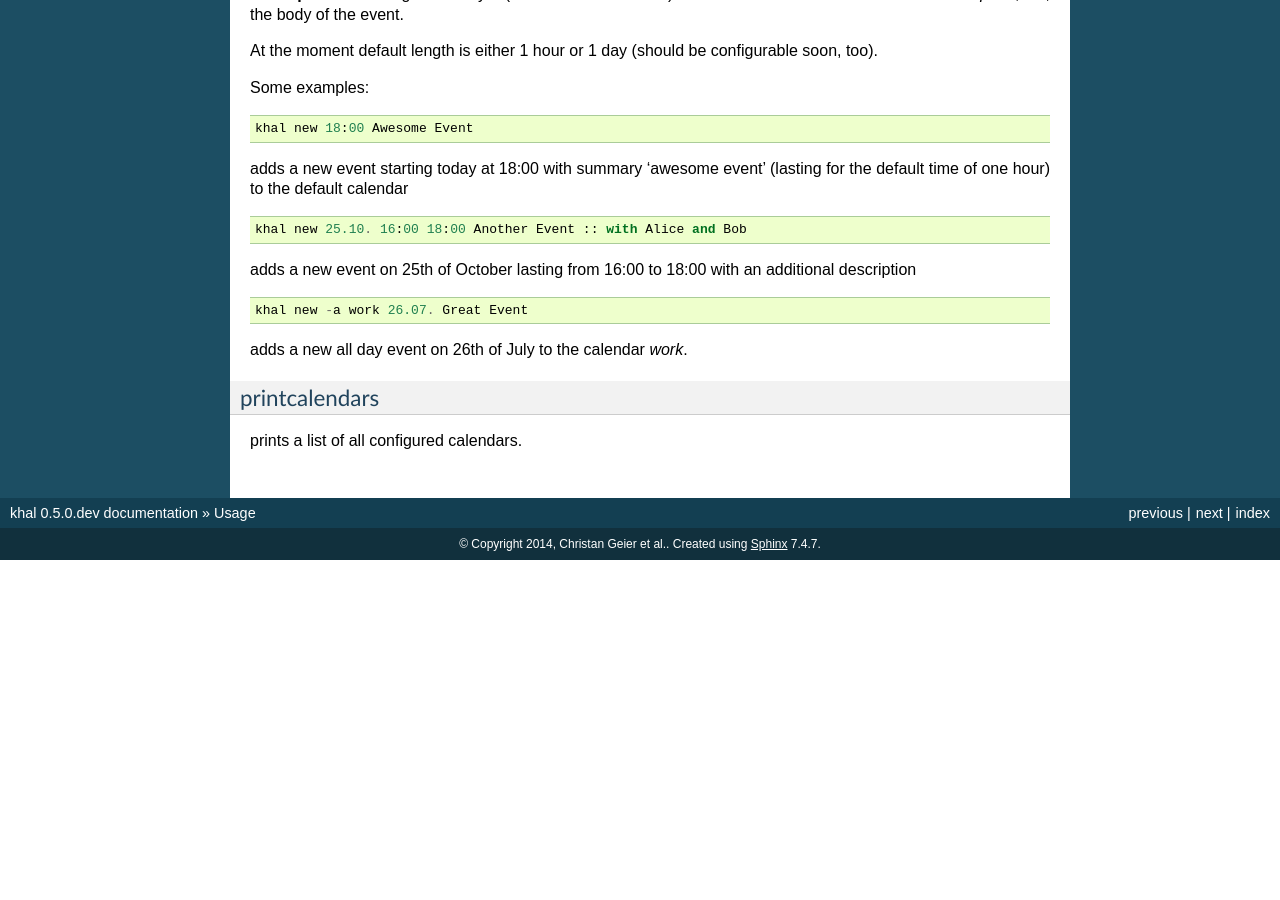
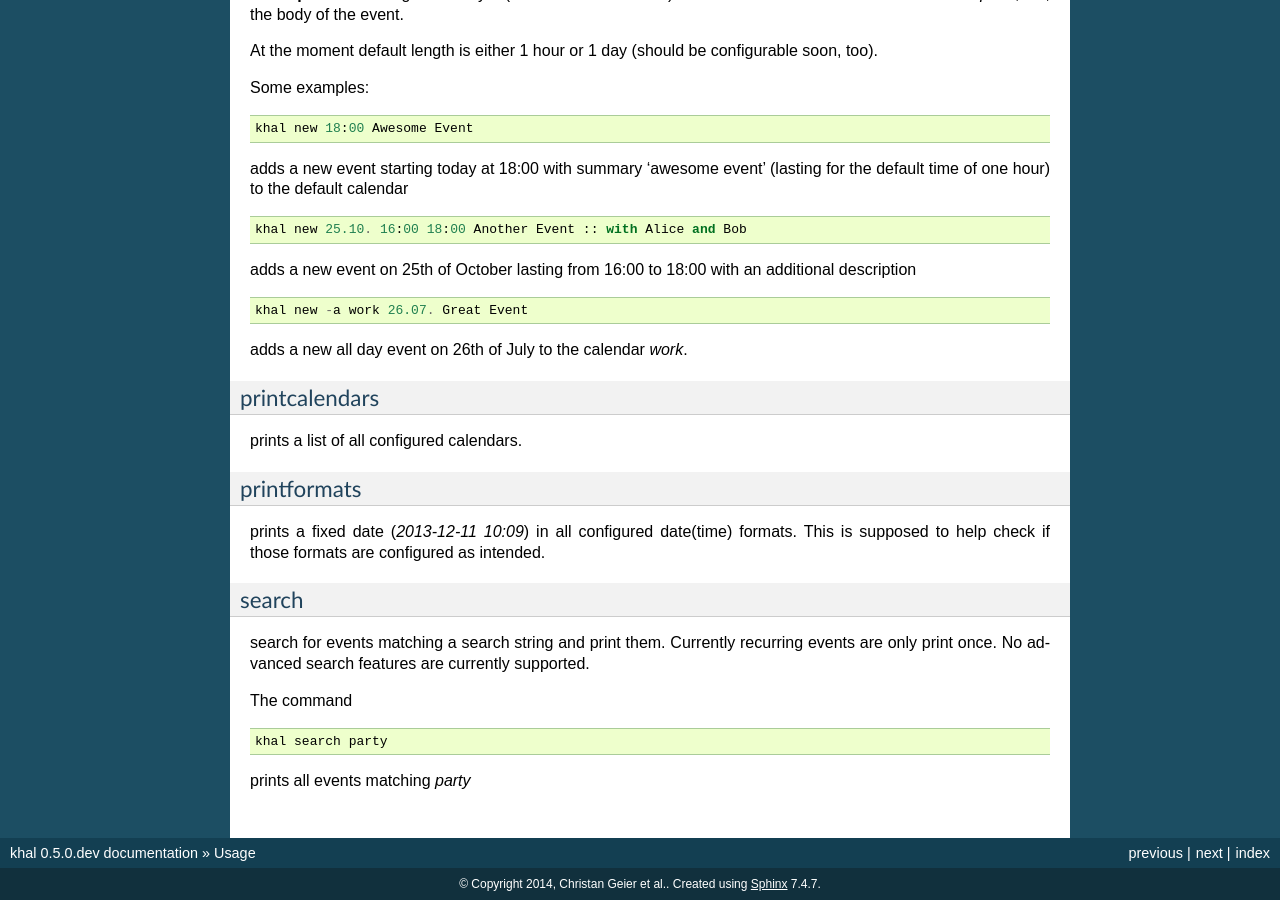
Before and after one commit to pimutils/khal, a Sphinx documentation site: the page built from doc/source/usage.rst, in a window 1280 px wide and 900 px high, scrolled down 2009 px. Built offline with Sphinx 7.4.7, drawn with Linux system fonts in a browser that asks for light colours; before the commit the page ends 2569 px from its top, so only the background shows below that; some of the changed text lies outside the part shown.

Commit message:
document new commands

```diff
--- a/doc/source/usage.rst
+++ b/doc/source/usage.rst
@@ -1,11 +1,12 @@
 Usage
 =====
 
-Khal offers a set of commands, namely :command:`calendar`, :command:`agenda`,
-:command:`new`, :command:`printcalendars`, and :command:`interactive`. See
-below for a description of what each of these commands does. Calling
-:program:`khal` without any command will invoke the default command, which can
-be specified in the config file.
+Khal offers a set of commands, most importantly :command:`agenda`,
+:command:`calendar`, :command:`interactive`, :command:`new`,
+:command:`printcalendars`, :command:`printformats`, and :command:`search`. See
+below for a description of what every command does. Calling :program:`khal`
+without any command will invoke the default command, which can be specified in
+the config file.
 
 
 Options
@@ -172,3 +173,23 @@ printcalendars
 **************
 
 prints a list of all configured calendars.
+
+printformats
+************
+
+prints a fixed date (*2013-12-11 10:09*) in all configured date(time) formats.
+This is supposed to help check if those formats are configured as intended.
+
+search
+******
+
+search for events matching a search string and print them. Currently recurring events are only
+print once. No advanced search features are currently supported.
+
+The command
+
+::
+
+    khal search party
+
+prints all events matching `party`
```
Also changed, not shown: doc/source/configspec.rst (+12 -3 lines).
